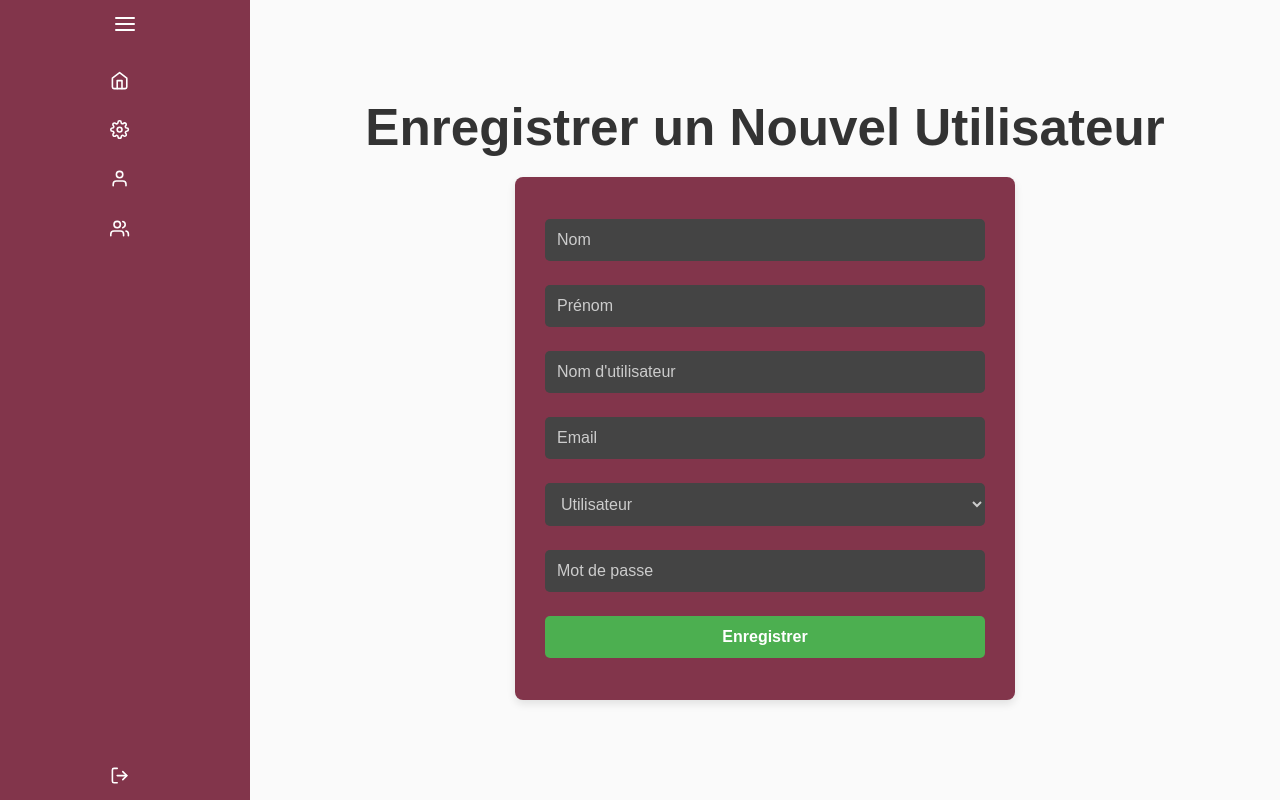
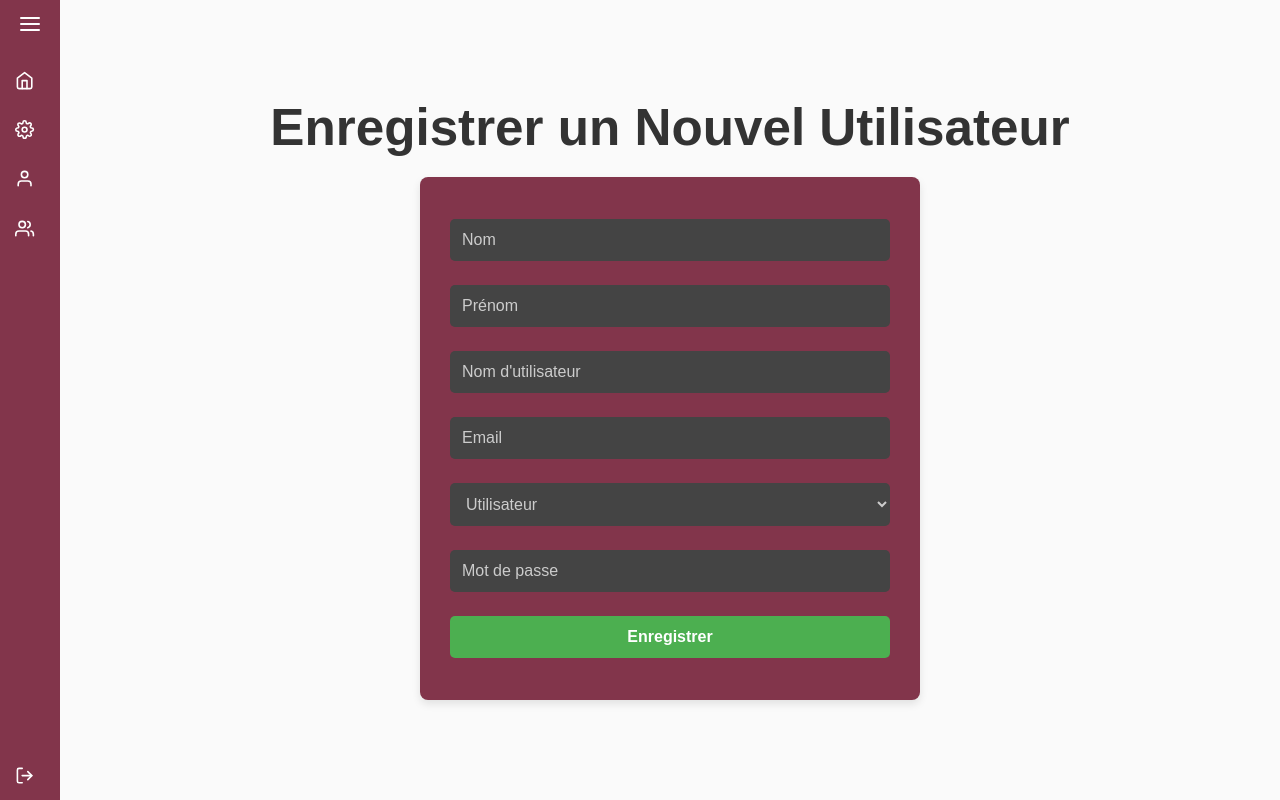
Before and after one commit to pIXELMDev84/ONDEFOC_FRONTEND, a React (Vite) app: page /settings/add in a window 1280 px wide. Built offline with nearby package versions, Linux system fonts and the light colour scheme.

Commit message:
updateV4 css font bug

```diff
--- a/src/css/UserList.css
+++ b/src/css/UserList.css
@@ -1,10 +1,5 @@
 .dashboard {
     display: flex;
-}
-
-.sidebar {
-    width: 250px;
-    /* Autres styles pour la barre latérale */
 }
 
 .main-content {
```
